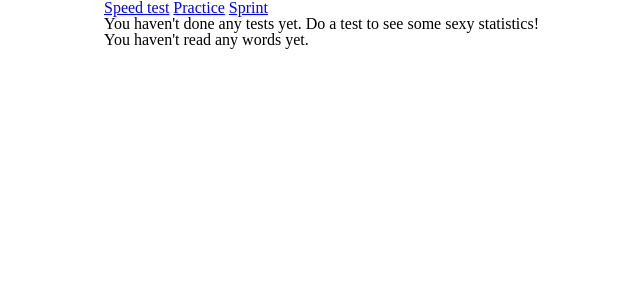
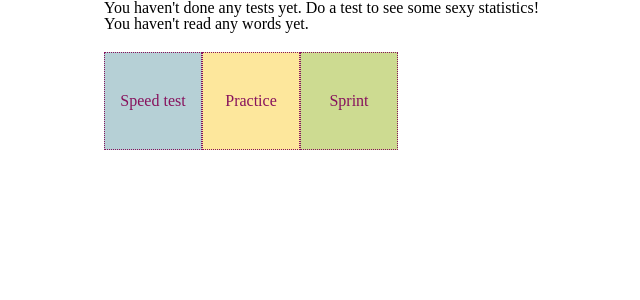
Before and after one commit to devfort/readinggym, a Django app: page /dashboard/ in a window 1280 px wide. Shown: the part 96-396 px from the top of the page, without its empty margins (296-936 px from the left). Run offline with Django 3.2, Linux system fonts and the light colour scheme.

Commit message:
Make the buttons on the dashboard 38% sexier

```diff
--- a/readfast/static/css/readfast.css
+++ b/readfast/static/css/readfast.css
@@ -75,3 +75,27 @@ div.timer {
 .reading_improvement {
     font-size: 2em;
 }
+
+.dashboard_buttons {
+    margin: 20px auto;
+}
+
+.dashboard_buttons a:nth-child(1) {
+    background-color: #b6d0d6;
+}
+.dashboard_buttons a:nth-child(2) {
+    background-color: #fde79c;
+}
+.dashboard_buttons a:nth-child(3) {
+    background-color: #cddb91;
+}
+.dashboard_button {
+    color: #87125d;
+    text-decoration: none;
+    width: 6em;
+    height: 6em;
+    border: dotted 0.1em;
+    display: table-cell;
+    vertical-align: middle;
+    text-align: center;
+}
--- a/readfast/templates/dashboard.html
+++ b/readfast/templates/dashboard.html
@@ -1,12 +1,6 @@
 {% extends "base.html" %}
 
 {% block content %}
-
-<p>
-<a href="{% url "speed-test" %}">Speed test</a>
-<a href="{% url "practice" %}">Practice</a>
-<a href="{% url "random-sprint" %}">Sprint</a>
-</p>
 
 {% if reading_speed %}
   <p>
@@ -34,5 +28,10 @@
   </p>
 {% endif %}
 
+<div class="dashboard_buttons">
+<a href="{% url "speed-test" %}" class="dashboard_button">Speed test</a>
+<a href="{% url "practice" %}" class="dashboard_button">Practice</a>
+<a href="{% url "random-sprint" %}" class="dashboard_button">Sprint</a>
+</div>
 
 {% endblock %}
```
